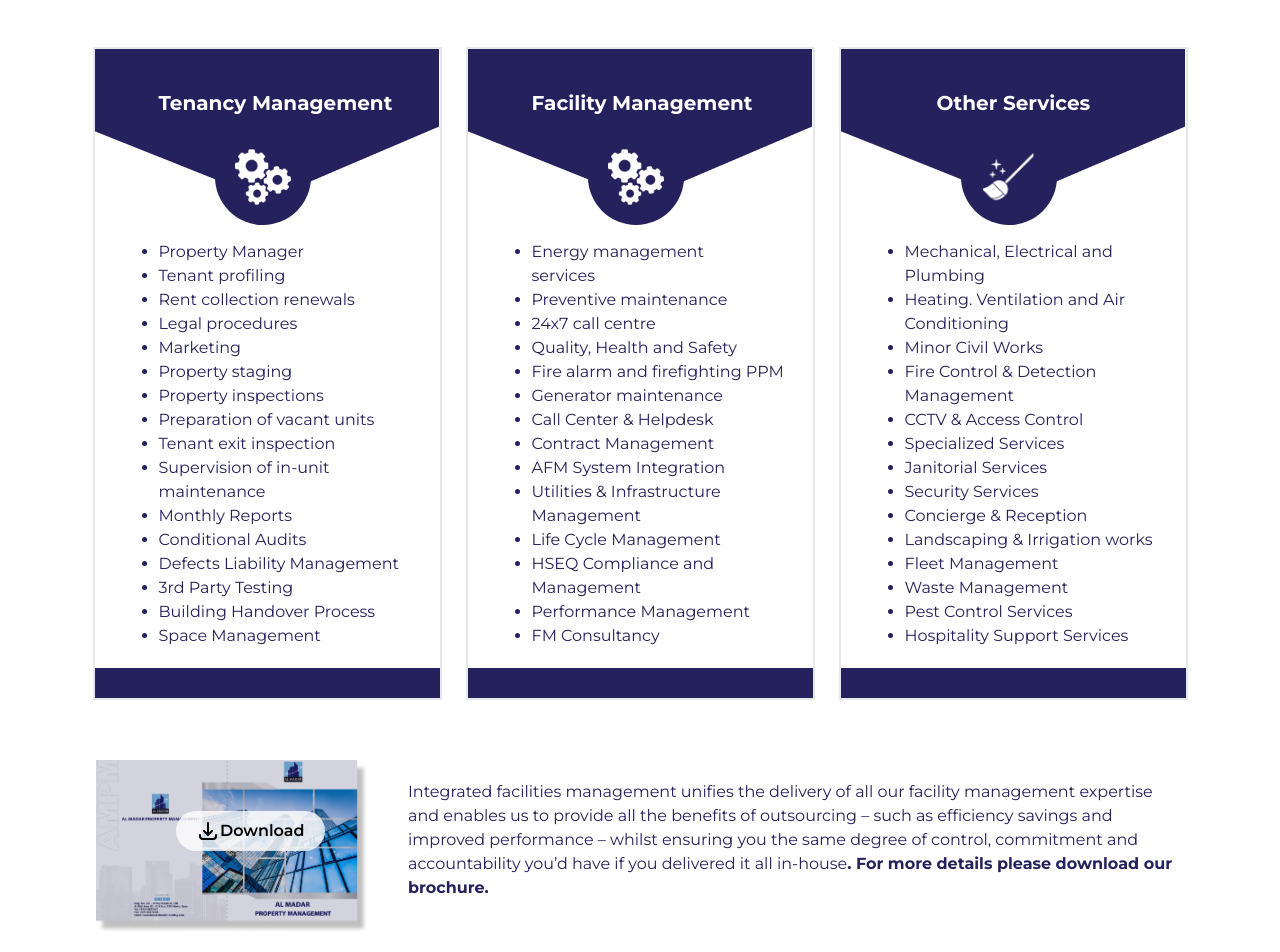
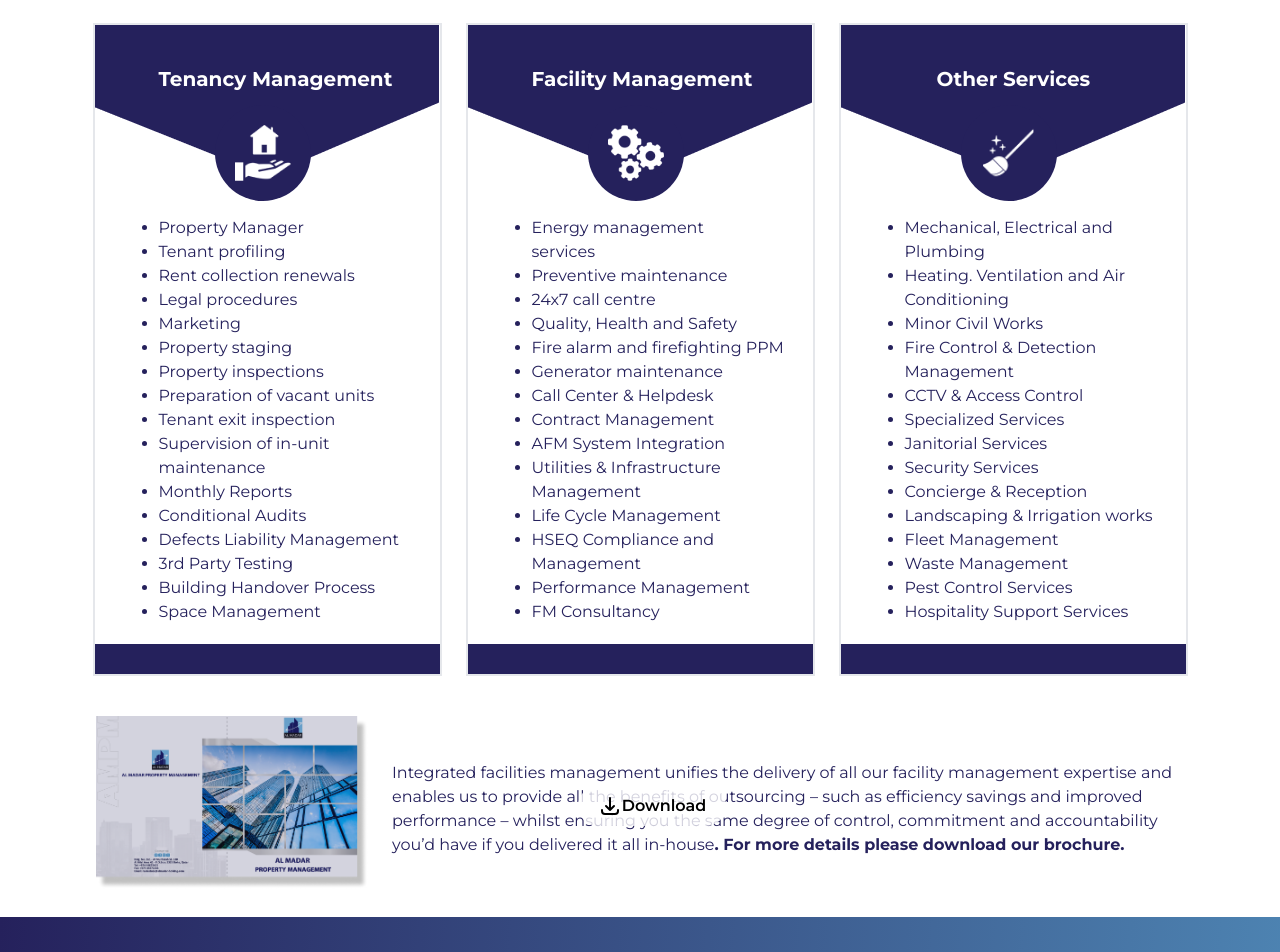
Before and after one commit to Sameekshaa999/AL-Madar-, a React (Create React App) app: page /services2 in a window 1280 px wide. Shown: the part 440-1392 px from the top of the page. Built offline with nearby package versions, Linux system fonts and the light colour scheme.

Commit message:
again services2 is not done

```diff
--- a/src/components/services1/FM.jsx
+++ b/src/components/services1/FM.jsx
@@ -27,7 +27,7 @@ const FM = () => {
           <img src={services1_FM} alt="tenancy Management" className="my-7 h-42 md:78" />
         </div>
       </div>
-      <div className="flex flex-col sm:flex-row space-y-6 sm:space-x-6 items-center lg:w-1/2">
+      <div className="flex flex-col  space-y-6 sm:space-x-6 items-center lg:w-1/2">
         <button className="lg:ml-60 px-16 py-4 bg-mpurple lg:w-96 text-white font-Montserrat font-light text-lg">
           Make An Appointment
         </button>
--- a/src/components/services1/TM.jsx
+++ b/src/components/services1/TM.jsx
@@ -25,7 +25,7 @@ const TM = () => {
           <img src={services1_TM} alt="tenancy Management" className="my-7 h-42 md:78" />
         </div>
       </div>
-      <div className="flex flex-col sm:flex-row space-y-6 sm:space-x-6 items-center lg:w-1/2">
+      <div className="flex flex-col space-y-6 sm:space-x-6 items-center lg:w-1/2">
         <button className="lg:ml-60 px-16 py-4 bg-mpurple lg:w-96 text-white font-Montserrat font-light text-lg">
           Make An Appointment
         </button>
--- a/src/components/services2/Download.jsx
+++ b/src/components/services2/Download.jsx
@@ -3,8 +3,8 @@ import download from "../Zimages/brochure.png";
 
 const Download = () => {
   return (
-    <div className="flex relative m-auto mx-24 my-7">
-      <img src={download} alt="img" className="h-1/4 w-1/4 m-auto" />
+    <div className="relative flex flex-col md:flex-row space-y-6 sm:space-x-6 justify-center items-center  m-auto mx-24 my-7">
+      <img src={download} alt="img" className="h-1/2 w-1/2 md:h-1/4 md:w-1/4 m-auto" />
       <div
         typeof="button"
         className=" absolute mx-20 my-20 py-2 px-5 font-Montserrat font-semibold flex justify-center items-center rounded-3xl bg-white-800 animate-bounce"
@@ -26,7 +26,7 @@ const Download = () => {
         Download
       </div>
       <div className="m-10 mr-0">
-        <p className="font-Montserrat text-mpurple text-sm md:text-base font-normal mb-3">
+        <p className="font-Montserrat text-mpurple  text-sm md:text-base font-normal mb-3">
           Integrated facilities management unifies the delivery of all our
           facility management expertise and enables us to provide all the
           benefits of outsourcing – such as efficiency savings and improved
--- a/src/components/services2/allservices.jsx
+++ b/src/components/services2/allservices.jsx
@@ -8,14 +8,14 @@ import broom from "../Zimages/flying-broom.png";
 
 const AllServices = () => {
   return (
-    <div className=" my-10 flex flex-col md:flex-row space-y-6 sm:space-x-6 justify-center items-center">
-      <div className="relative border-2 w-max md:mt-6 ml-5 md:ml-0">
+    <div className=" my-10 flex flex-col md:flex-row space-y-6 md:space-y-0 md:space-x-6 justify-center items-center">
+      <div className="relative border-2 w-max  md:ml-0">
         <img src={polygon} alt="" className="" />
         <h1 className="absolute top-10 left-16 font-Montserrat text-xl text-white font-bold">
           Tenancy Management
         </h1>
         <div className="absolute top-20 left-[7.5rem] bg-[#25215c] rounded-full w-24 h-24 flex justify-center items-center">
-          <img src={settings} alt="" className="h-14" />
+          <img src={homeinsurance} alt="" className="h-14" />
         </div>
         <ul className="mt-10 mb-5 ml-16 font-Montserrat text-mpurple text-sm md:text-base font-normal list-disc">
           <li>Property Manager</li>
```
